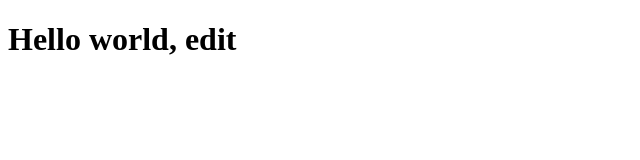
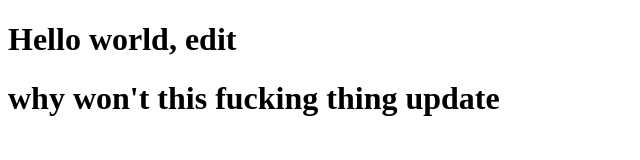
Before and after one commit to DarylReuben/RockPaperScissors, a plain HTML site: page index.html in a window 1280 px wide. Shown: the whole page, without its empty margins (0-640 px from the left). Drawn offline with Linux system fonts and the light colour scheme.

Commit message:
Attempt 2

```diff
--- a/index.html
+++ b/index.html
@@ -7,6 +7,7 @@
 
     <body>
             <h1> Hello world, edit </h1>
+            <h1> why won't this fucking thing update </h1>
     </body>
 
 </html>
```
